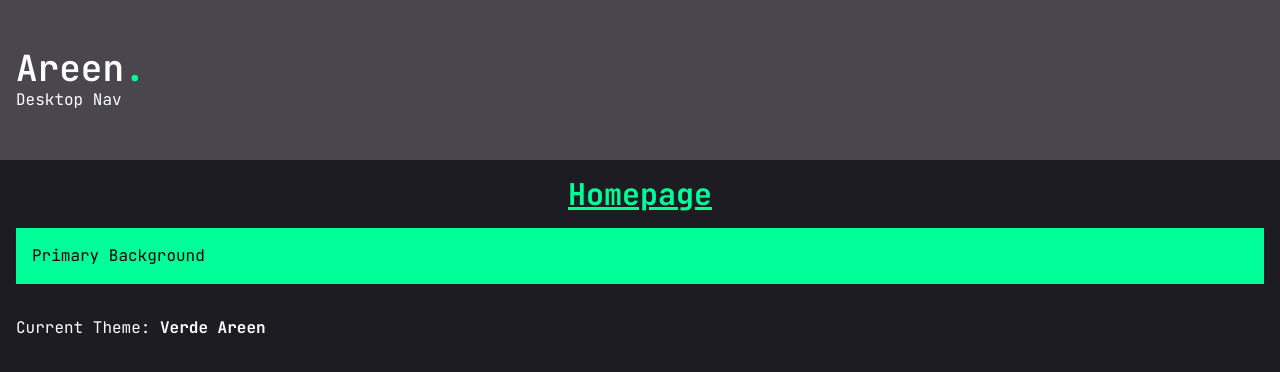
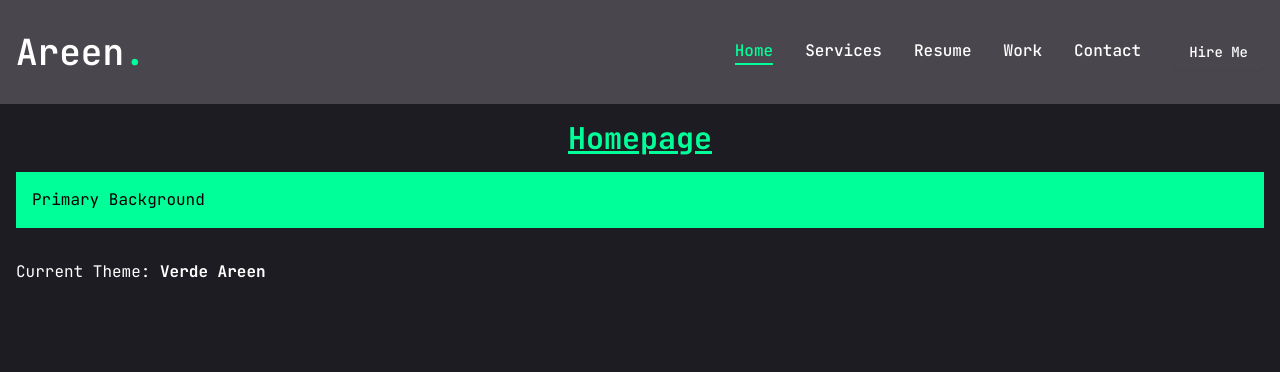
Before and after one commit to 04ac/portfolio, a Next.js app: page / in a window 1280 px wide. Shown: the top 372 px of the page. Built offline with nearby package versions, Linux system fonts and the light colour scheme; no server answers.

Commit message:
Complete desktop nav

```diff
--- a/app/globals.css
+++ b/app/globals.css
@@ -1,6 +1,4 @@
 @import "tailwindcss";
-@tailwind base;
-@tailwind components;
 @tailwind utilities;
 
 /* Add this defensive rule to handle empty var() */
@@ -23,3 +21,11 @@ body {
   background-color: var(--color-primary);
   color: var(--color-text);
 }
+
+@theme {
+  /* --breakpoint-*: initial; */
+  --breakpoint-sm: 640px;
+  --breakpoint-md: 768px;
+  --breakpoint-lg: 968px;
+  --breakpoint-xl: 1280px;
+}
--- a/components/Header.jsx
+++ b/components/Header.jsx
@@ -4,8 +4,8 @@ import DesktopNav from "./Nav";
 
 function Header() {
     return (
-        <header className="py-8 xl:py-12 bg-pink-50/20">
-            <div className="px-4 container mx-auto">
+        <header className="py-8 @xl:py-12 bg-pink-50/20">
+            <div className="px-4 @container mx-auto center flex justify-between items-center">
                 {/* Logo */}
                 <Link href="/">
                     <h1 className="text-4xl font-semibold">
@@ -14,9 +14,15 @@ function Header() {
                 </Link>
 
                 {/* Desktop Nav */}
-                <div className="hidden xl:flex">
+                <div className="hidden @xl:flex items-center gap-8">
                     <DesktopNav />
+                    <Link href="/contact">
+                        <Button>Hire Me</Button>
+                    </Link>
                 </div>
+
+                {/* Mobile Nav */}
+                <div className="@xl:hidden">Mobile Nav</div>
             </div>
         </header>
     );
--- a/components/Nav.jsx
+++ b/components/Nav.jsx
@@ -1,9 +1,49 @@
+"use client";
 import React from 'react'
+import { usePathname } from 'next/navigation'
+import Link from 'next/link'
+
+const links = [
+    {
+        name: 'home',
+        path: '/'
+    },
+    {
+        name: 'services',
+        path: '/services'
+    },
+    {
+        name: 'resume',
+        path: '/resume'
+    },
+    {
+        name: 'work',
+        path: '/work'
+    },
+    {
+        name: 'contact',
+        path: '/contact'
+    }
+];
 
 const DesktopNav = () => {
-  return (
-    <nav>Desktop Nav</nav>
-  )
-}
+    const pathName = usePathname();
+    console.log(pathName);
 
-export default DesktopNav
+    return (
+        <nav className='flex gap-8'>
+            {links.map((e, idx) => {
+                return <Link
+                    href={e.path}
+                    key={idx}
+                    className={`${e.path === pathName && "text-[var(--color-accent)] border-b-2 border-[var(--color-accent)]"}
+                    capitalize font-medium hover:text-[var(--color-accent)] transition-all`}
+                >
+                    {e.name}
+                </Link>
+            })}
+        </nav>
+    );
+};
+
+export default DesktopNav;
```
